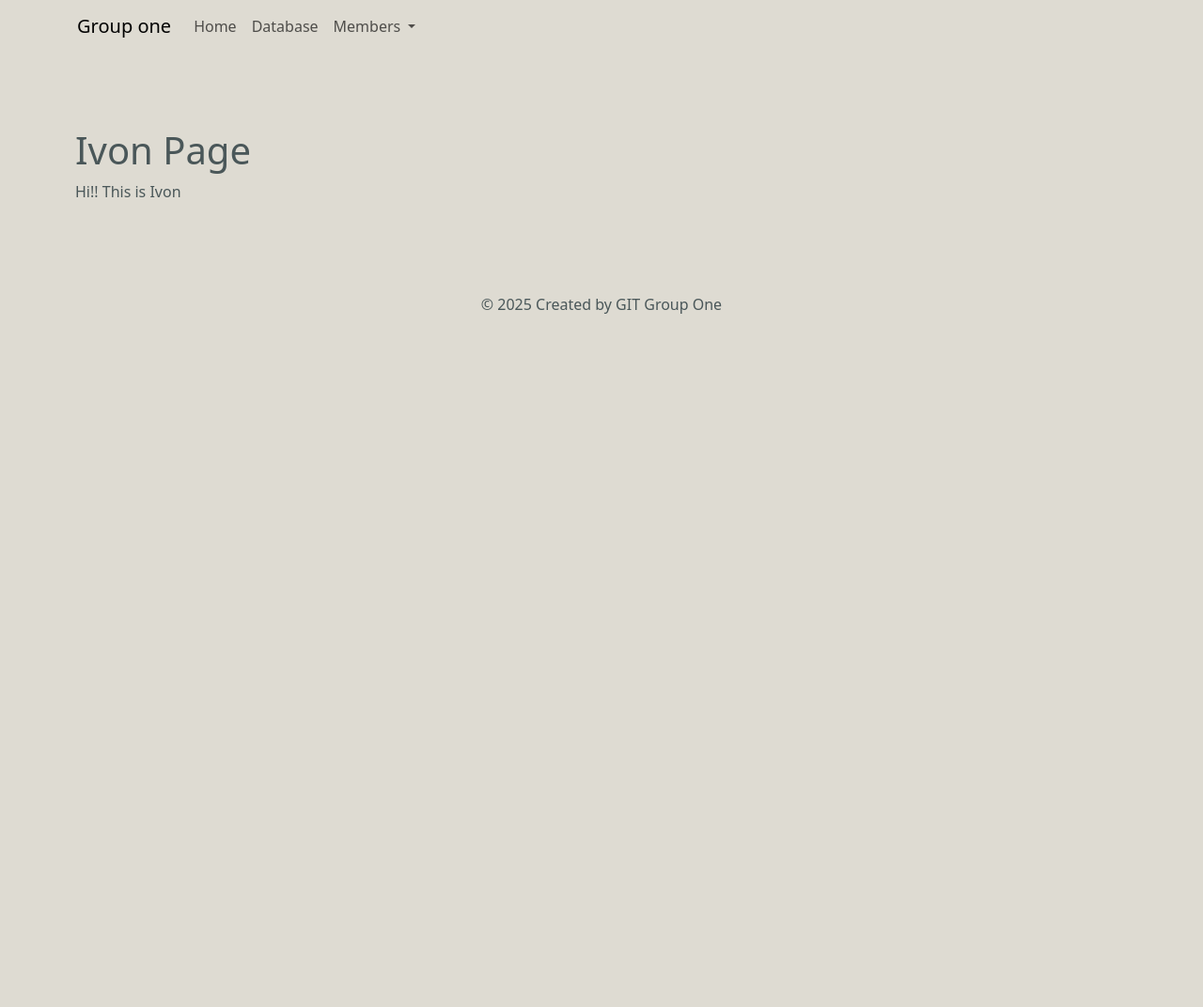
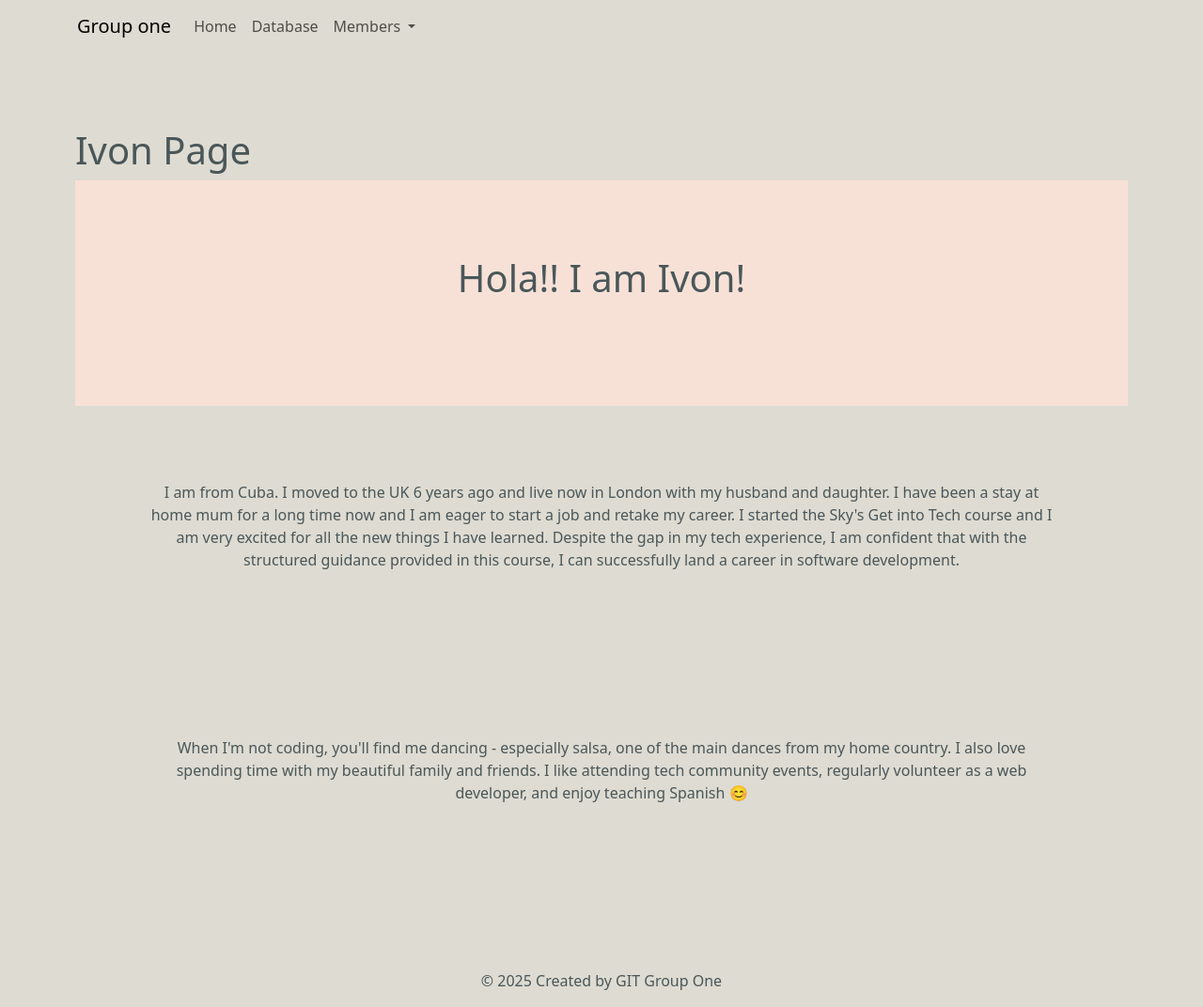
Before and after one commit to emilyryalls/homework_week11, a Flask app: page /ivon in a window 1280 px wide. Shown: the whole page at 94% size. Before the commit the page ends 800 px from the top, so only its background shows below. Run offline with Flask 3, Linux system fonts and the light colour scheme; some libraries are stand-ins or nearby versions.

Commit message:
Edited database.html

```diff
--- a/application/templates/database.html
+++ b/application/templates/database.html
@@ -20,6 +20,7 @@
                 <div class="row">
                  <div class="col-sm">{{form.submit}}</div>
                 </div>
+            <p style="color:red" > {{ message}}</p>
             <hr>
         </form>
     </div>
--- a/application/templates/ivon.html
+++ b/application/templates/ivon.html
@@ -1,4 +1,22 @@
 {% extends "layout.html" %}
 {% block body_content %}
-  <p>Hi!! This is Ivon</p>
+<div class="container-fluid bg-1 text-center">
+      <h1>Hola!! I am Ivon!</h1>
+      <br />
+</div>
+  <div class="container-fluid bg-3 text-center">
+      <p>I am from Cuba. I moved to the UK 6 years ago and live now in London with my husband and daughter. I have been a stay
+          at home mum for a long time now and I am eager to start a job and retake my career. I started the Sky's
+          Get into Tech course and I am very excited for all the new things I have learned. Despite the gap in my tech
+          experience, I am confident that with the structured guidance provided in this course, I can successfully
+          land a career in software development.
+      </p>
+  </div>
+  <div class="container-fluid bg-3 text-center">
+      <p>When I'm not coding, you'll find me dancing - especially salsa, one of the main dances from my home country.
+      I also love spending time with my beautiful family and friends. I like attending tech community events, regularly
+      volunteer as a web developer, and enjoy teaching Spanish &#128522;
+      </p>
+  </div>
+
 {% endblock %}
```
